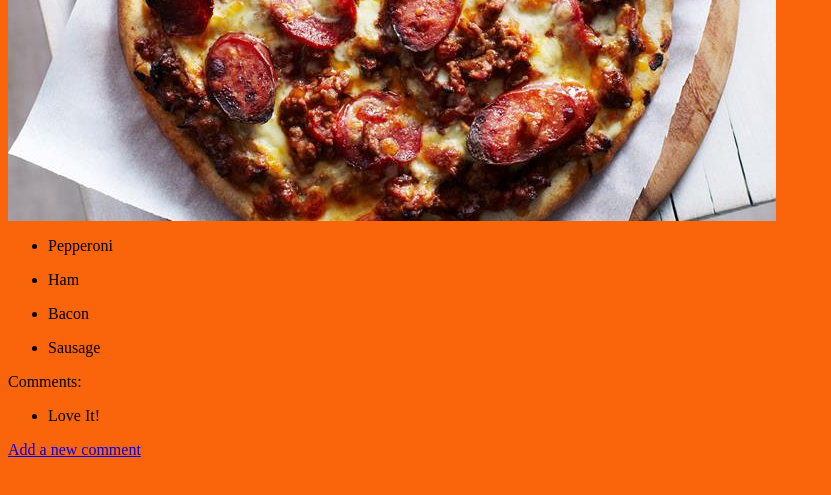
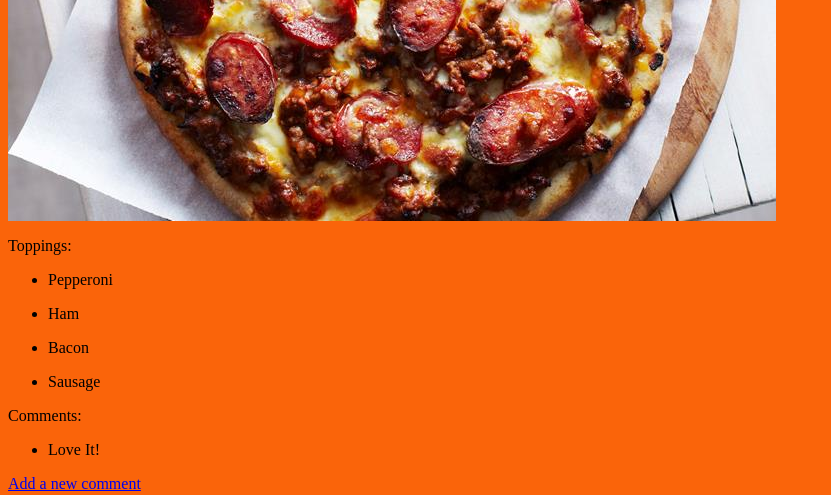
Before and after one commit to shermanator21/Pizzeria, a Django app: page /pizzas/1/ in a window 1280 px wide. Shown: the part 569-1064 px from the top of the page, without its empty margins (0-831 px from the left). Before the commit the page ends 1026 px from the top, so only its background shows below. Run offline with Django 3.2, Linux system fonts and the light colour scheme; a user stored in the database is signed in; data comes from the database, SQL or seed files in the repository.

Commit message:
Added Toppings label print statement

```diff
--- a/pizza/templates/pizza/pizza.html
+++ b/pizza/templates/pizza/pizza.html
@@ -8,6 +8,10 @@
 {% if pizza.header_image %}
 <img src="{{ pizza.header_image.url }}" class="img-thumbnail" style="max-height: height 300px" alt="">
 {% endif %}
+
+<p>
+    Toppings:
+</p>
 
 <ul>
     {% for topping in toppings %}
```
